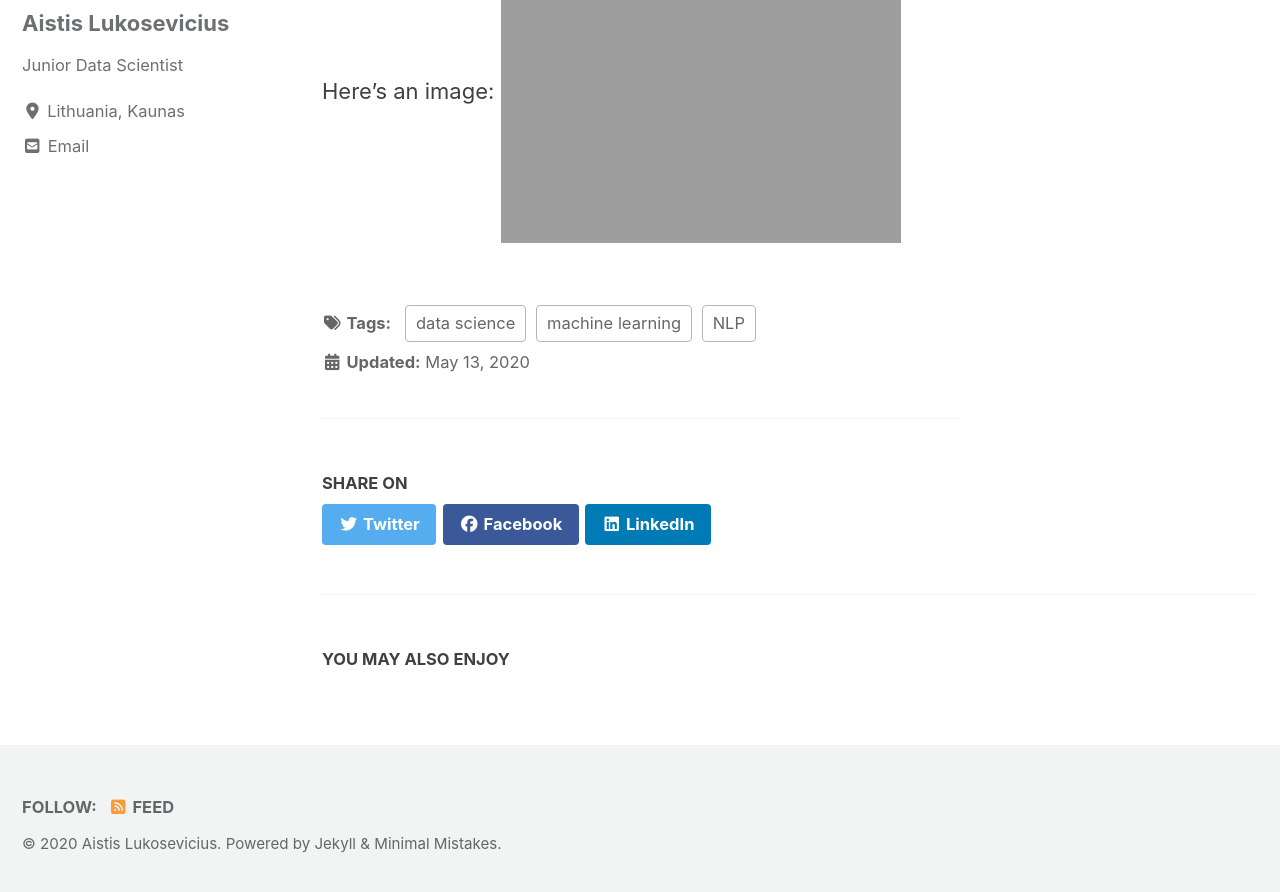
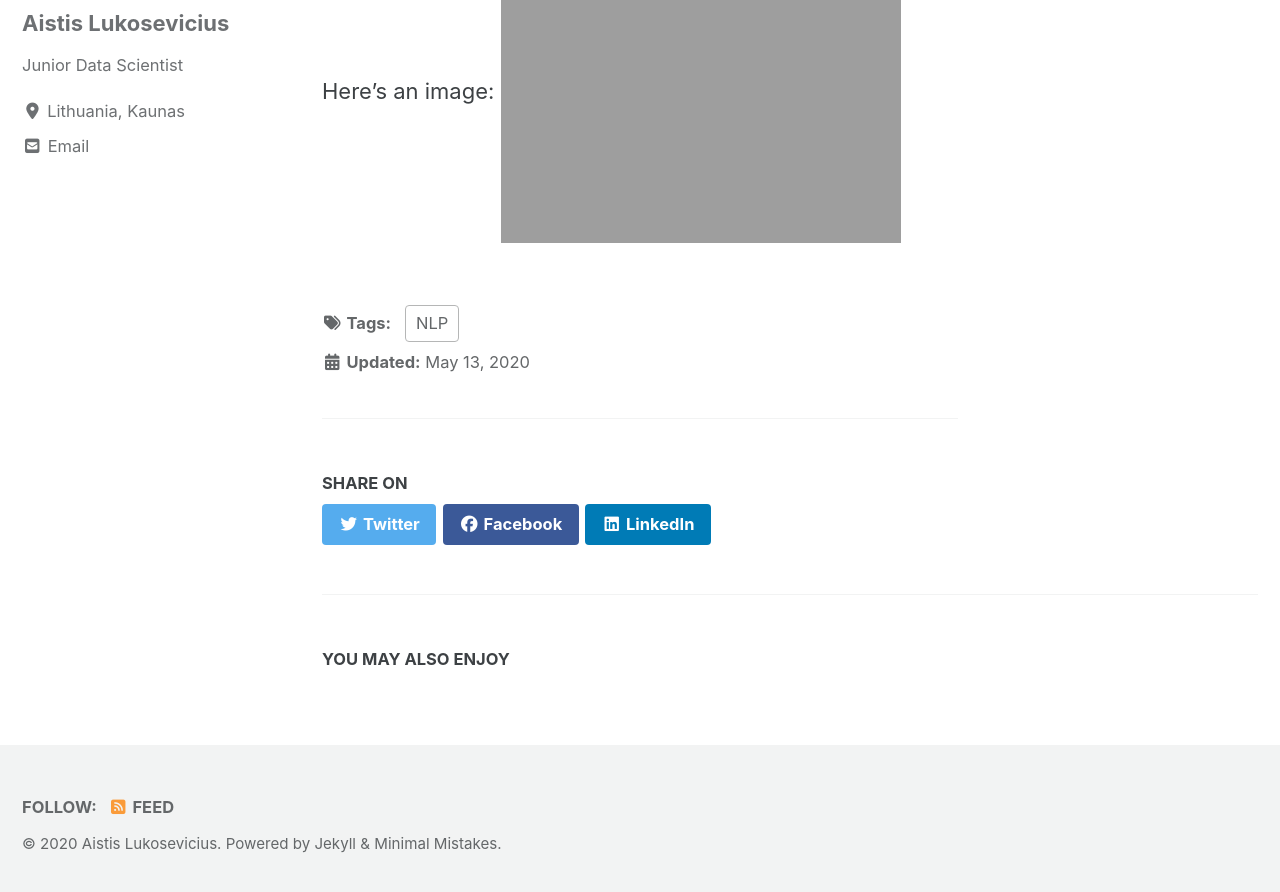
Before and after one commit to Aistisl/Aistisl.github.io, a Jekyll site: the page built from _posts/2020-05-13-Sarcasm.md, in a window 1280 px wide and 900 px high, scrolled down 2217 px. Shown: the top 892 px of the window. Built offline with Jekyll 4.4.1, drawn with Linux system fonts in a browser that asks for light colours; cached includes are drawn as plain includes; nearby versions of some CDN libraries.

```diff
--- a/_posts/2020-05-13-Sarcasm.md
+++ b/_posts/2020-05-13-Sarcasm.md
@@ -1,7 +1,7 @@
 ---
 title: "NLP Project: Sarcasm detection in news headlines"
 date: 2020-05-13
-tags: [data science, machine learning, NLP]
+tags: [NLP]
 header:
   image: "/images/sarcasm.jpg"
   excerpt: "NLP"
```
